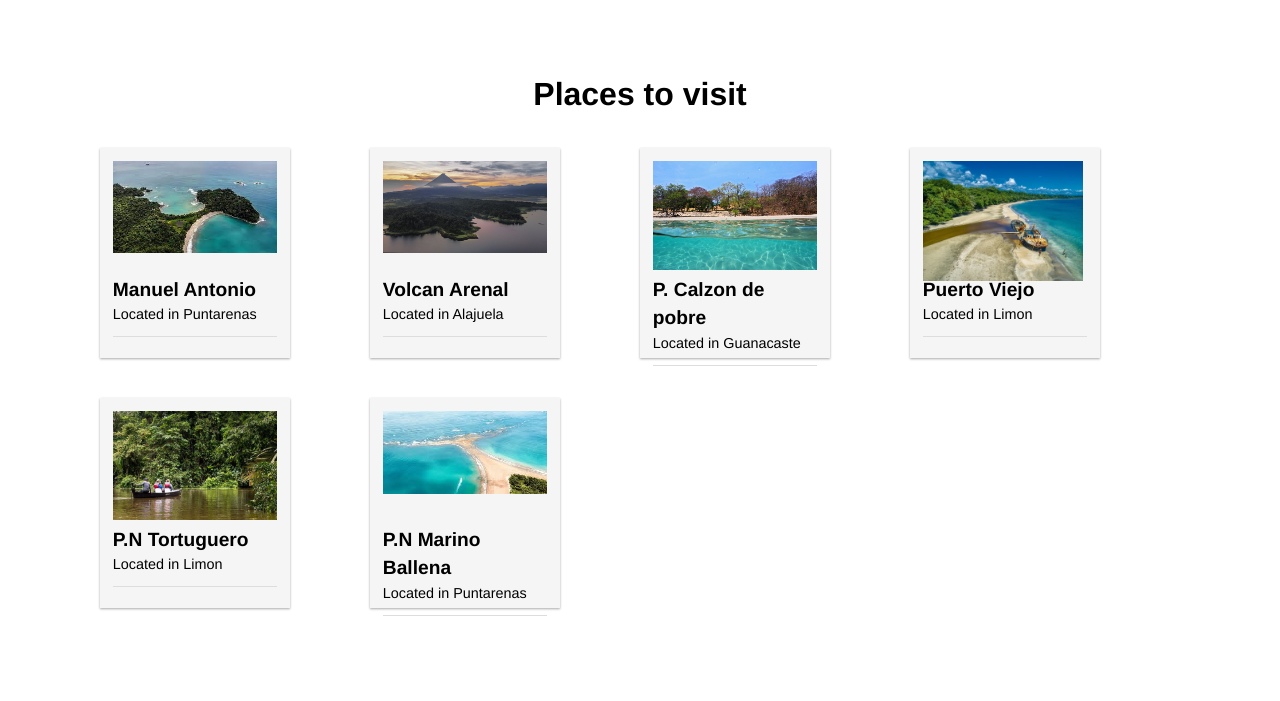
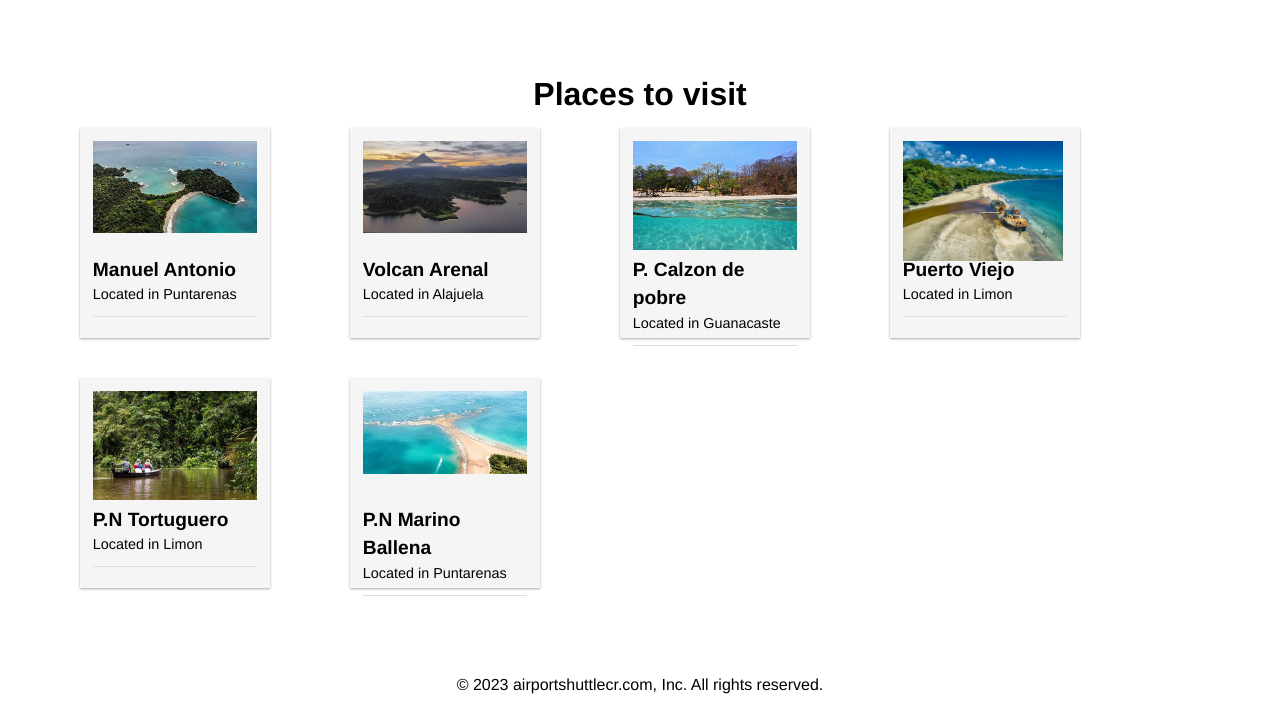
Before and after one commit to everest275/airportshuttle-landing, an Astro site: page / in a window 1280 px wide. Shown: the part 1050-1751 px from the top of the page. Built offline with nearby package versions, Linux system fonts and the light colour scheme; Astro itself is replaced by a stand-in of ours.

Commit message:
finally eigth

```diff
--- a/src/components/landing/Information.astro
+++ b/src/components/landing/Information.astro
@@ -16,7 +16,7 @@ import CardProduct from "./CardProduct.astro"
             display: grid;
             grid-template-columns: repeat(auto-fill,230px);
             gap: 40px;
-            margin:100px;
+            margin:80px;
     }.title-information-sec{
             font-weight: 900;
  font-size: 2em;
```
